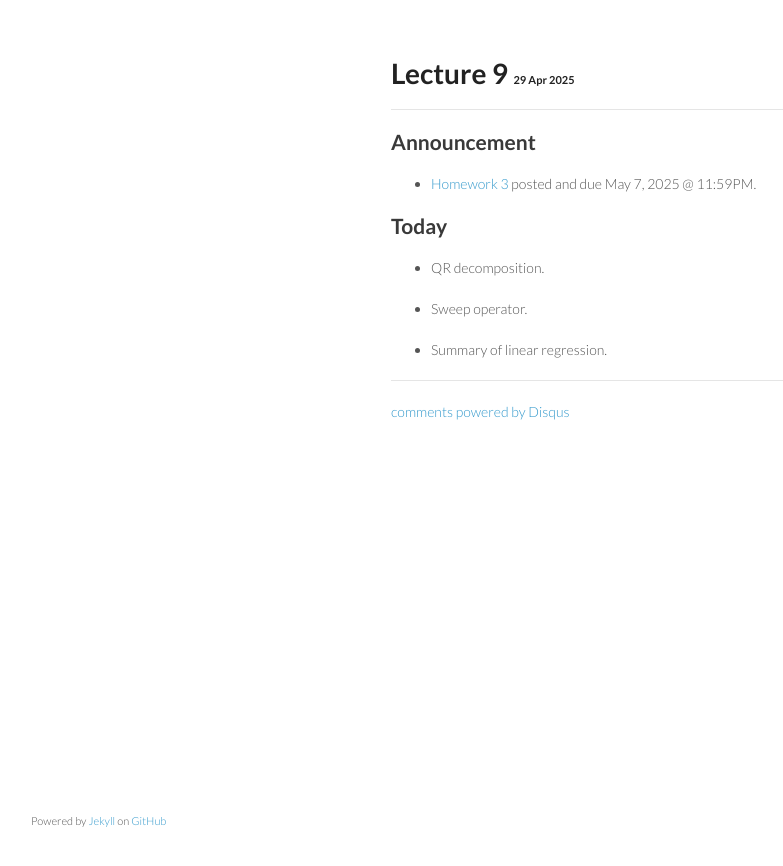
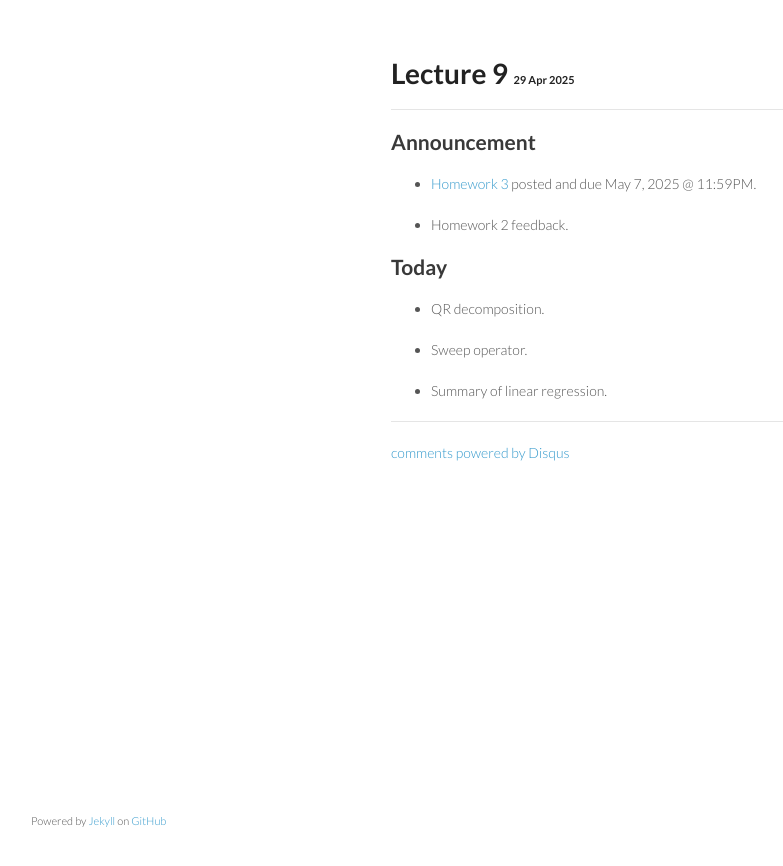
Before and after one commit to ucla-biostat-257/2025spring, a Jekyll site: the page built from _posts/2025-04-29-week5-day1.md, in a window 1280 px wide. Shown: the top 866 px of the page, without its empty margins (179-962 px from the left). Built offline with Jekyll 4.4.1, drawn with Linux system fonts in a browser that asks for light colours; comment, search, counter and statistics services are not loaded.

Commit message:
add hw2 feedback

```diff
--- a/_posts/2025-04-29-week5-day1.md
+++ b/_posts/2025-04-29-week5-day1.md
@@ -8,6 +8,8 @@ category: biostat257spring2025
 
 * [Homework 3](https://ucla-biostat-257.github.io/2025spring/hw/hw3/hw03.html) posted and due May 7, 2025 @ 11:59PM.
 
+* Homework 2 feedback.
+
 ## Today
 
 * QR decomposition.
```
